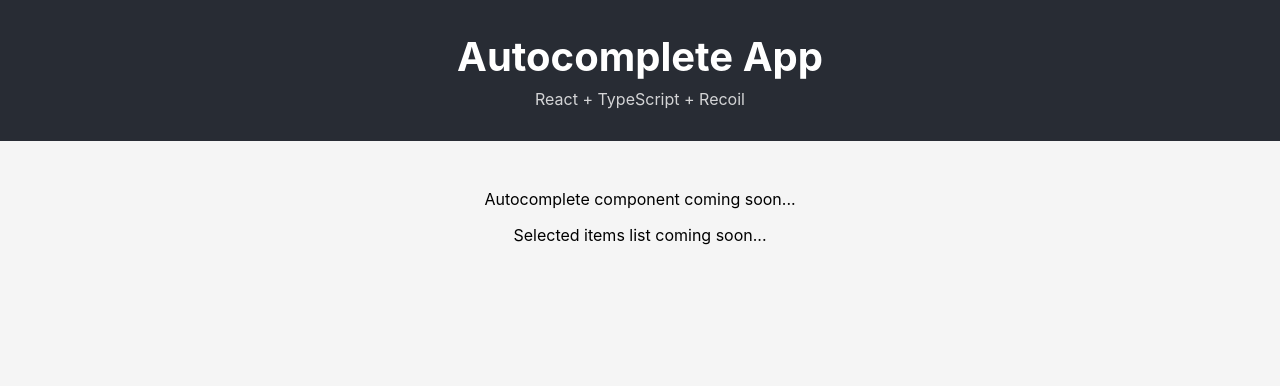
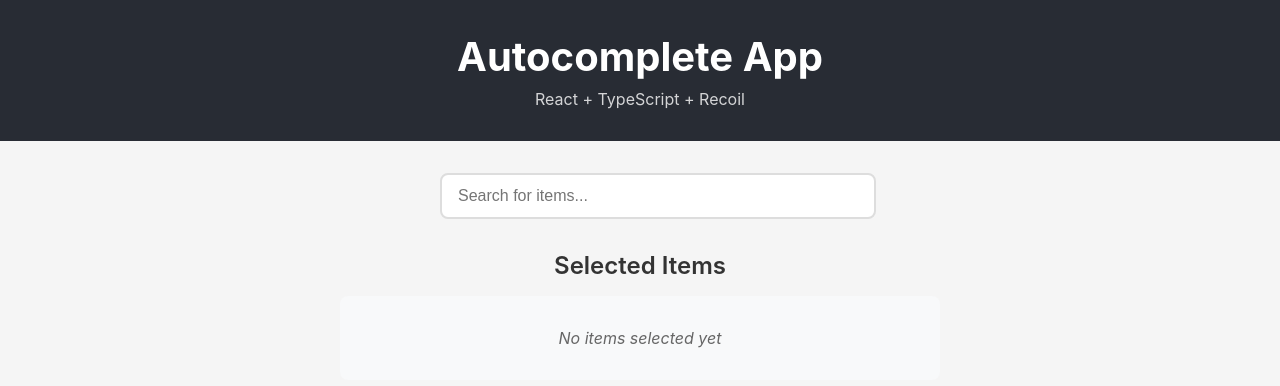
Before and after one commit to sangay-yonten/autocomplete-app, a React (Create React App) app: page / in a window 1280 px wide. Shown: the top 386 px of the page. Built offline with nearby package versions, Linux system fonts and the light colour scheme.

Commit message:
feat: autocomplete input and selected list templates - basic structure ready for dummy API integration

```diff
--- a/src/App.tsx
+++ b/src/App.tsx
@@ -1,5 +1,7 @@
 import React from 'react';
 import { AppProvider } from './providers/AppProvider';
+import Autocomplete from './components/Autocomplete';
+import SelectedList from './components/SelectedList';
 import './App.css';
 
 function App() {
@@ -11,11 +13,8 @@
           <p>React + TypeScript + Recoil</p>
         </header>
         <main className="app-main">
-          {/* Autocomplete component will go here in step 4 */}
-          <p>Autocomplete component coming soon...</p>
-
-          {/* Selected items list will go here in step 6 */}
-          <p>Selected items list coming soon...</p>
+          <Autocomplete />
+          <SelectedList />
         </main>
       </div>
     </AppProvider>
--- /dev/null
+++ b/src/components/Autocomplete/Autocomplete.css
@@ -0,0 +1,61 @@
+/* Autocomplete component styles */
+.autocomplete-container {
+  position: relative;
+  width: 100%;
+  max-width: 400px;
+  margin: 0 auto 2rem auto;
+}
+
+.autocomplete-input {
+  width: 100%;
+  padding: 12px 16px;
+  font-size: 16px;
+  border: 2px solid #ddd;
+  border-radius: 8px;
+  outline: none;
+  transition: border-color 0.2s ease;
+}
+
+.autocomplete-input:focus {
+  border-color: #4a90e2;
+  box-shadow: 0 0 0 3px rgba(74, 144, 226, 0.1);
+}
+
+.autocomplete-dropdown {
+  position: absolute;
+  top: 100%;
+  left: 0;
+  right: 0;
+  background: white;
+  border: 1px solid #ddd;
+  border-radius: 8px;
+  box-shadow: 0 4px 6px rgba(0, 0, 0, 0.1);
+  max-height: 200px;
+  overflow-y: auto;
+  z-index: 1000;
+}
+
+/* Hide dropdown when empty - will be shown conditionally later */
+.autocomplete-dropdown:empty {
+  display: none;
+}
+
+.autocomplete-option {
+  padding: 12px 16px;
+  cursor: pointer;
+  border-bottom: 1px solid #f0f0f0;
+  transition: background-color 0.2s ease;
+}
+
+.autocomplete-option:hover {
+  background-color: #f8f9fa;
+}
+
+.autocomplete-option:last-child {
+  border-bottom: none;
+}
+
+.autocomplete-option.selected {
+  background-color: #e3f2fd;
+  color: #1976d2;
+}
--- /dev/null
+++ b/src/components/Autocomplete/Autocomplete.tsx
@@ -0,0 +1,47 @@
+// Autocomplete input component
+import React from 'react';
+import { useRecoilState, useRecoilValue } from 'recoil';
+import { searchInputState, isDropdownOpenState } from '../../atoms';
+import { filteredOptionsSelector } from '../../selectors';
+import './Autocomplete.css';
+
+const Autocomplete: React.FC = () => {
+  const [searchInput, setSearchInput] = useRecoilState(searchInputState);
+  const [isDropdownOpen, setIsDropdownOpen] = useRecoilState(isDropdownOpenState);
+  const filteredOptions = useRecoilValue(filteredOptionsSelector);
+
+  const handleInputChange = (event: React.ChangeEvent<HTMLInputElement>) => {
+    const value = event.target.value;
+    setSearchInput(value);
+    // Dropdown logic will be added later
+  };
+
+  const handleInputFocus = () => {
+    // Focus logic will be added later
+  };
+
+  const handleInputBlur = () => {
+    // Blur logic will be added later
+  };
+
+  return (
+    <div className="autocomplete-container">
+      <input
+        type="text"
+        className="autocomplete-input"
+        placeholder="Search for items..."
+        value={searchInput}
+        onChange={handleInputChange}
+        onFocus={handleInputFocus}
+        onBlur={handleInputBlur}
+      />
+
+      {/* Dropdown container - will be populated with options later */}
+      <div className="autocomplete-dropdown">
+        {/* Options will be rendered here */}
+      </div>
+    </div>
+  );
+};
+
+export default Autocomplete;
--- /dev/null
+++ b/src/components/Autocomplete/index.ts
@@ -0,0 +1 @@
+export { default } from './Autocomplete';
--- /dev/null
+++ b/src/components/SelectedList/SelectedList.css
@@ -0,0 +1,85 @@
+/* SelectedList component styles */
+.selected-list-container {
+  width: 100%;
+  max-width: 600px;
+  margin: 2rem auto;
+}
+
+.selected-list-container h3 {
+  margin: 0 0 1rem 0;
+  color: #333;
+  font-size: 1.5rem;
+  font-weight: 600;
+}
+
+.no-items {
+  text-align: center;
+  color: #666;
+  font-style: italic;
+  padding: 2rem;
+  background: #f8f9fa;
+  border-radius: 8px;
+  margin: 0;
+}
+
+.selected-items {
+  list-style: none;
+  padding: 0;
+  margin: 0;
+  border: 1px solid #e0e0e0;
+  border-radius: 8px;
+  overflow: hidden;
+}
+
+.selected-item {
+  display: flex;
+  justify-content: space-between;
+  align-items: center;
+  padding: 12px 16px;
+  border-bottom: 1px solid #f0f0f0;
+  background: white;
+  transition: background-color 0.2s ease;
+}
+
+.selected-item:last-child {
+  border-bottom: none;
+}
+
+.selected-item:hover {
+  background-color: #f8f9fa;
+}
+
+.item-title {
+  flex: 1;
+  font-size: 16px;
+  color: #333;
+  font-weight: 500;
+}
+
+.item-actions {
+  display: flex;
+  gap: 8px;
+}
+
+.btn {
+  padding: 6px 12px;
+  border: none;
+  border-radius: 4px;
+  font-size: 14px;
+  cursor: pointer;
+  transition: all 0.2s ease;
+}
+
+.btn-delete {
+  background-color: #dc3545;
+  color: white;
+}
+
+.btn-delete:hover {
+  background-color: #c82333;
+}
+
+.btn:disabled {
+  opacity: 0.6;
+  cursor: not-allowed;
+}
--- /dev/null
+++ b/src/components/SelectedList/SelectedList.tsx
@@ -0,0 +1,34 @@
+// Selected items list component
+import React from 'react';
+import { useRecoilValue } from 'recoil';
+import { selectedItemsState } from '../../atoms';
+import './SelectedList.css';
+
+const SelectedList: React.FC = () => {
+  const selectedItems = useRecoilValue(selectedItemsState);
+
+  return (
+    <div className="selected-list-container">
+      <h3>Selected Items</h3>
+
+      {selectedItems.length === 0 ? (
+        <p className="no-items">No items selected yet</p>
+      ) : (
+        <ul className="selected-items">
+          {selectedItems.map((item) => (
+            <li key={item.id} className="selected-item">
+              <span className="item-title">{item.title}</span>
+
+              {/* Delete button only - update functionality removed */}
+              <div className="item-actions">
+                <button className="btn btn-delete">Delete</button>
+              </div>
+            </li>
+          ))}
+        </ul>
+      )}
+    </div>
+  );
+};
+
+export default SelectedList;
--- /dev/null
+++ b/src/components/SelectedList/index.ts
@@ -0,0 +1 @@
+export { default } from './SelectedList';
```
Also changed, not shown: src/providers/AppProvider.tsx (+0 -7 lines).
